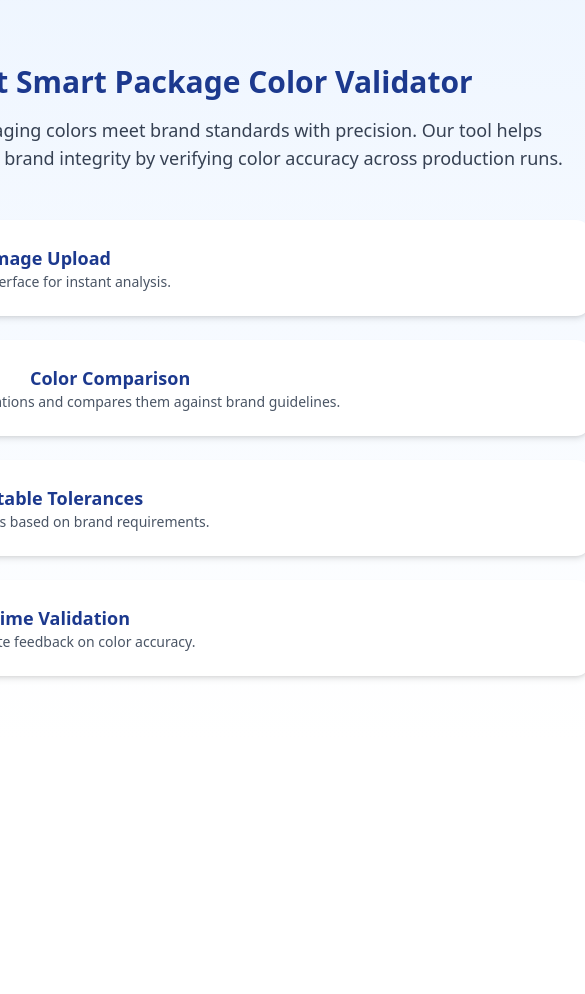
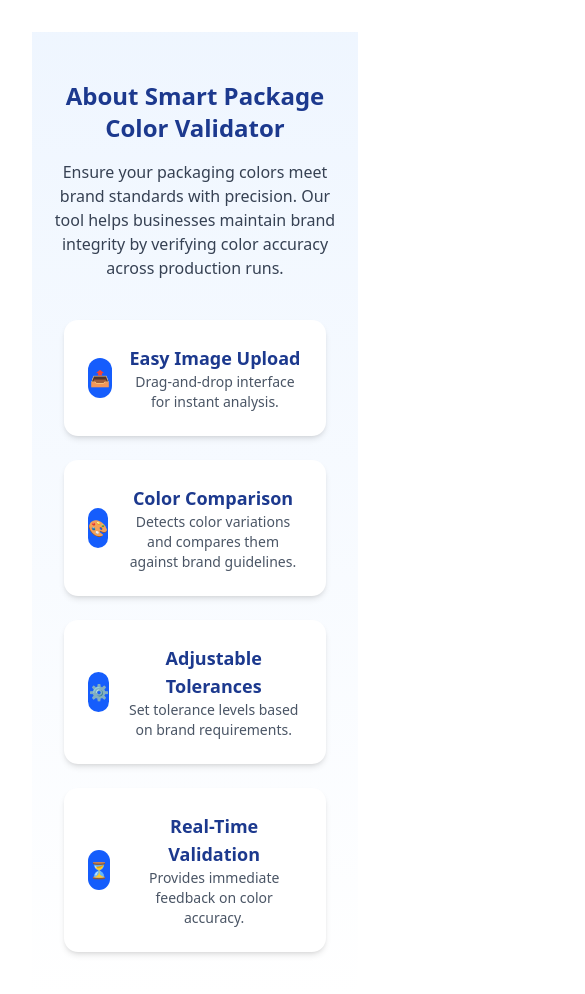
Before and after one commit to ppratik07/color-validator, a React (Vite) app in the folder colorvalidator/: page /about in a window 390 px wide. Shown: the top 994 px of the page, 585 px wide, since content can reach past the window. Before the commit the page ends 844 px from the top, so only its background shows below. Built offline with nearby package versions, Linux system fonts and the light colour scheme.

Commit message:
making responsive

```diff
--- a/colorvalidator/src/pages/AboutSection.tsx
+++ b/colorvalidator/src/pages/AboutSection.tsx
@@ -1,17 +1,18 @@
 import React from "react";
+
 const AboutSection = () => {
   return (
-      <section className="py-16 px-6 bg-gradient-to-b from-blue-50 to-white -m-8 -mr-64 -ml-64">
+    <section className="py-12 px-4 sm:px-6 bg-gradient-to-b from-blue-50 to-white">
       <div className="max-w-4xl mx-auto text-center">
-          <h2 className="text-3xl font-bold text-blue-900">
+        <h2 className="text-2xl sm:text-3xl font-bold text-blue-900">
           About Smart Package Color Validator
         </h2>
-          <p className="mt-4 text-lg text-gray-700">
+        <p className="mt-4 text-base sm:text-lg text-gray-700">
           Ensure your packaging colors meet brand standards with precision. Our tool helps businesses maintain brand integrity by verifying color accuracy across production runs.
         </p>
       </div>
 
-        <div className="mt-12 grid gap-6 md:grid-cols-2 lg:grid-cols-3 max-w-5xl mx-auto">
+      <div className="mt-10 grid gap-6 sm:grid-cols-2 lg:grid-cols-3 max-w-5xl mx-auto px-4">
         <div className="p-6 bg-white rounded-xl shadow-md flex items-center space-x-4">
           <span className="h-10 w-10 bg-blue-600 text-white flex items-center justify-center rounded-full">
             📤
@@ -35,18 +36,6 @@ const AboutSection = () => {
             </p>
           </div>
         </div>
-
-          {/* <div className="p-6 bg-white rounded-xl shadow-md flex items-center space-x-4">
-            <span className="h-10 w-10 bg-blue-600 text-white flex items-center justify-center rounded-full">
-              📊
-            </span>
-            <div>
-              <h3 className="text-lg font-semibold text-blue-900">Analytics Dashboard</h3>
-              <p className="text-gray-600 text-sm">
-                Tracks color consistency over time.
-              </p>
-            </div>
-          </div> */}
 
         <div className="p-6 bg-white rounded-xl shadow-md flex items-center space-x-4">
           <span className="h-10 w-10 bg-blue-600 text-white flex items-center justify-center rounded-full">
--- a/colorvalidator/src/pages/Settings.tsx
+++ b/colorvalidator/src/pages/Settings.tsx
@@ -29,6 +29,7 @@ import Header from '../components/Header';
 import ColorCard from '../components/ColorCard';
 import { BrandProfile, ColorInfo } from '../types/types';
 import { DataService } from '../services/DataService';
+import { Link } from 'react-router-dom';
 
 const Settings = () => {
   // We'll start with the brand profiles tab by default
@@ -399,9 +400,9 @@ const Settings = () => {
             <TabsContent value="account">
               <Card>
                 <CardHeader>
-                  <CardTitle className="text-xl">About Smart Package Color Validator</CardTitle>
+                  <CardTitle className="text-xl"> <Link to='/about' className='text-blue-900 hover:text-blue-400'>About Smart Package Color Validator</Link></CardTitle>
                   <CardDescription>
-                   Verify packaging colors against your brand guidelines
+                   Verify packaging colors against your brand guidelines.
                   </CardDescription>
                 </CardHeader>
 
```
Lines whose indentation alone changed are shown as unchanged.
